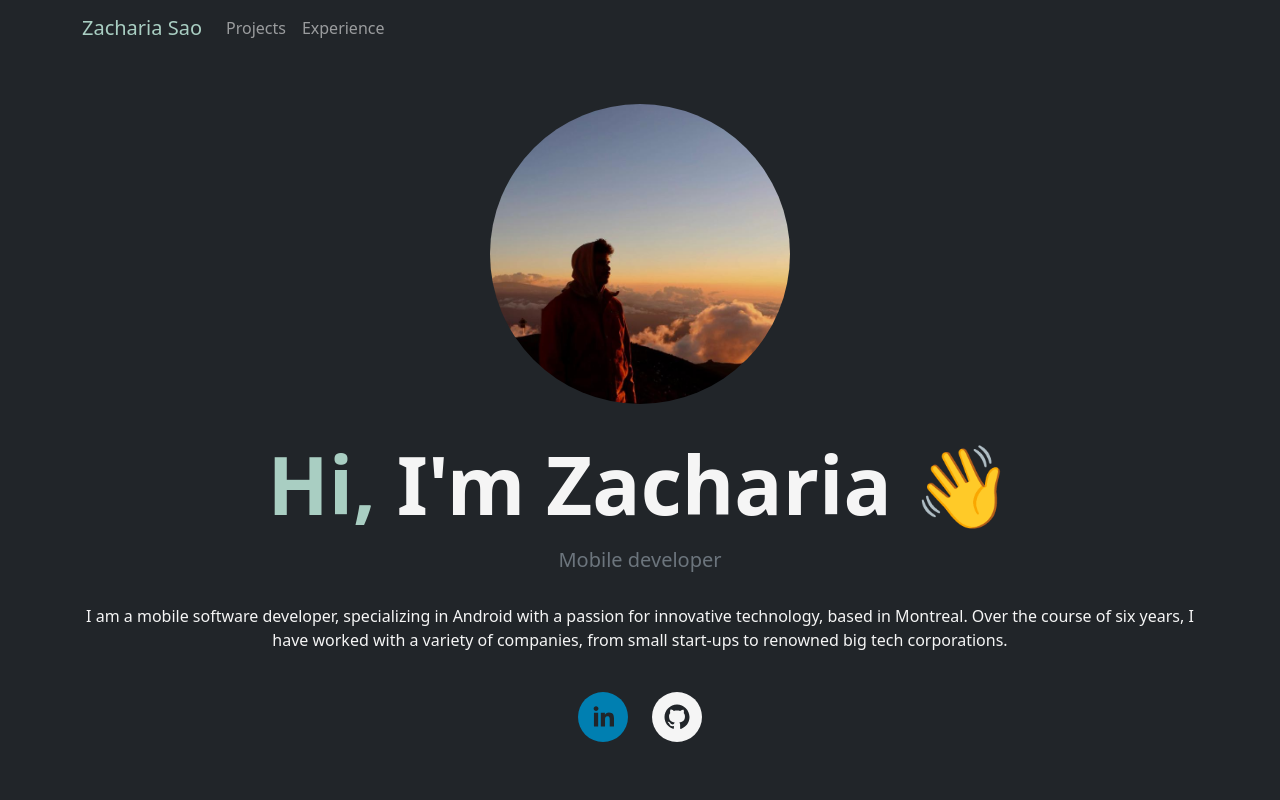
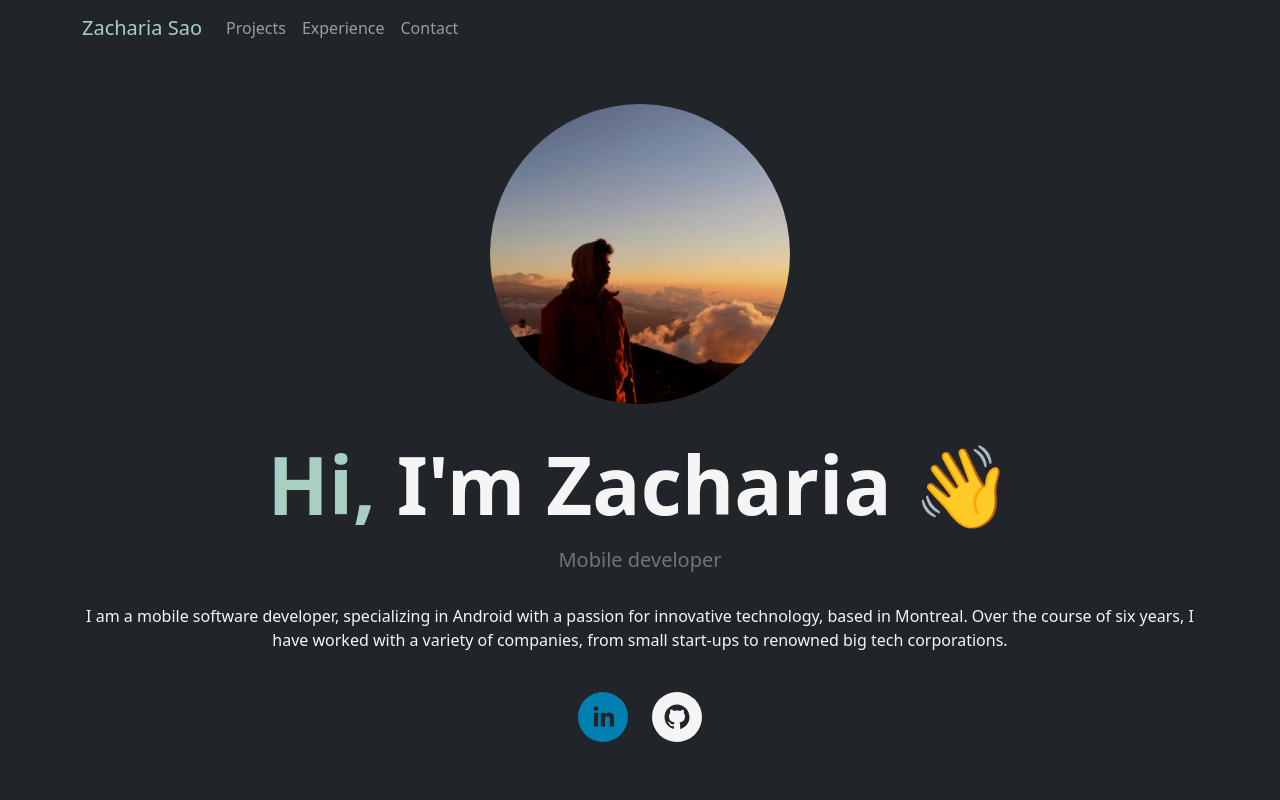
Before and after one commit to zachsao/zachsao.github.io, a React (Vite) app: page / in a window 1280 px wide. Shown: the top 800 px of the page. Built offline with nearby package versions, Linux system fonts and the light colour scheme.

Commit message:
add contact navLink

```diff
--- a/index.html
+++ b/index.html
@@ -2,7 +2,6 @@
 <html lang="en">
   <head>
     <meta charset="UTF-8" />
-    <link rel="icon" type="image/svg+xml" href="/vite.svg" />
     <link
       rel="stylesheet"
       href="https://cdn.jsdelivr.net/npm/bootstrap@5.2.3/dist/css/bootstrap.min.css"
--- a/src/components/ContactForm.jsx
+++ b/src/components/ContactForm.jsx
@@ -27,6 +27,7 @@
     e.target.reset();
   };
   return (
+    <div id="contact">
       <Container>
         <h1 className="header text-center">contact</h1>
         <Row>
@@ -83,6 +84,7 @@
           </Col>
         </Row>
       </Container>
+    </div>
   );
 }
 
--- a/src/components/Header.jsx
+++ b/src/components/Header.jsx
@@ -17,6 +17,7 @@
               <Nav className="me-auto">
                 <Nav.Link href="#projects">Projects</Nav.Link>
                 <Nav.Link href="#experience">Experience</Nav.Link>
+                <Nav.Link href="#contact">Contact</Nav.Link>
               </Nav>
             </Navbar.Collapse>
           </Container>
```
Lines whose indentation alone changed are shown as unchanged.
